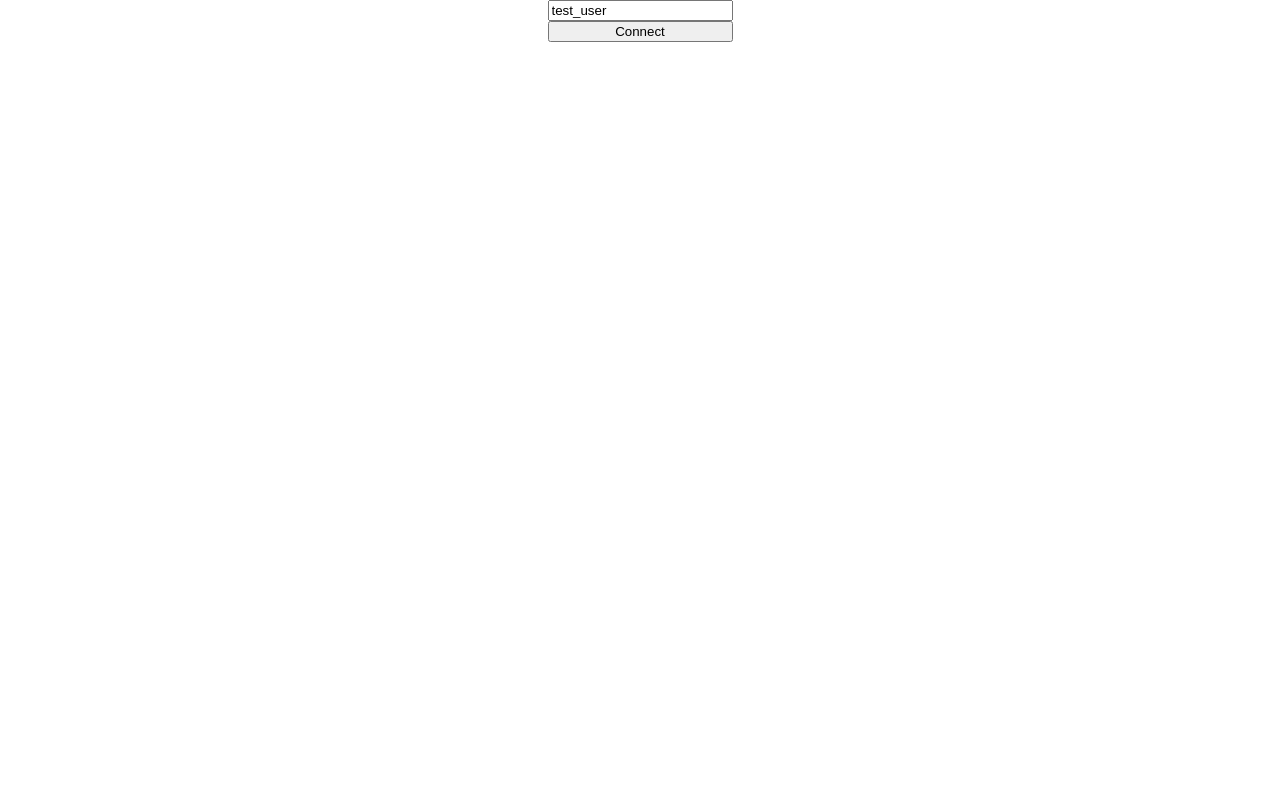
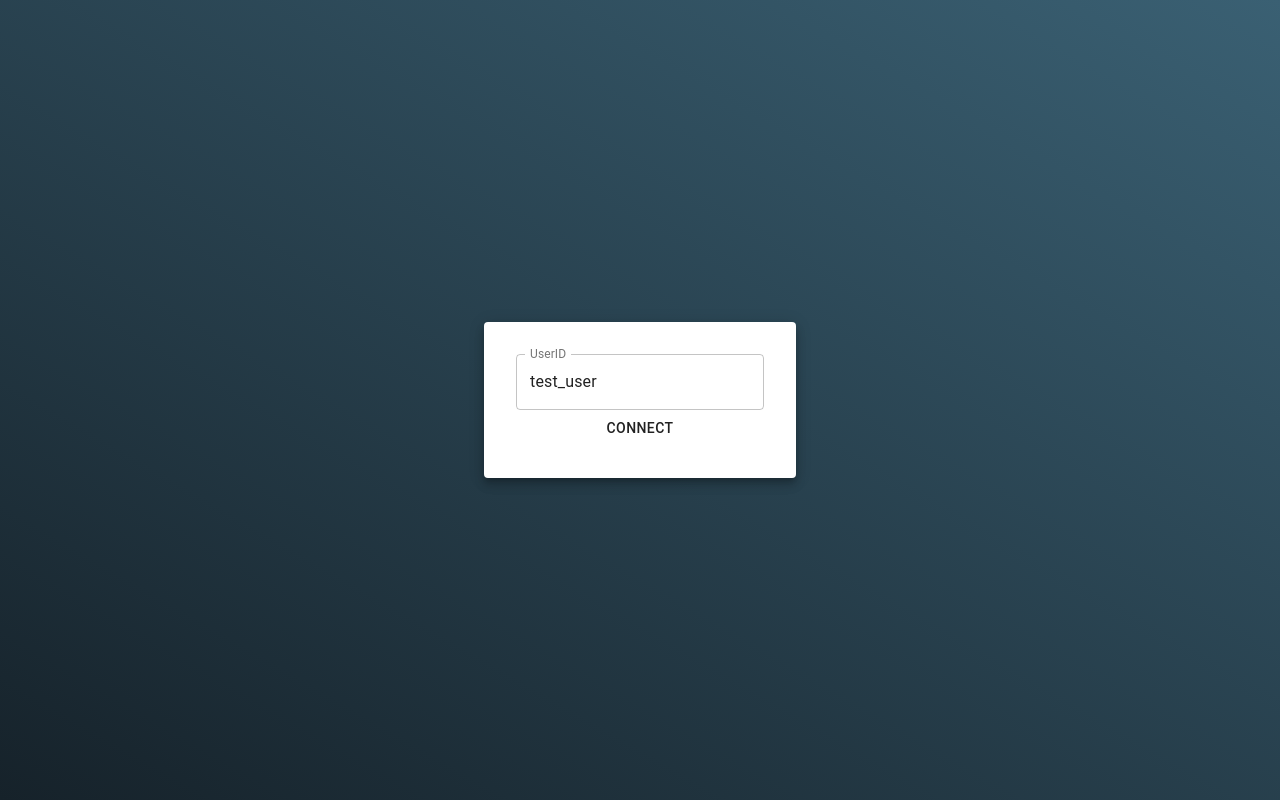
Before and after one commit to ndbaker1/BONK, a Next.js app in the folder site/: page / in a window 1280 px wide. Built offline with nearby package versions, Linux system fonts and the light colour scheme.

Commit message:
rework visuals and themes

```diff
--- a/site/pages/_app.tsx
+++ b/site/pages/_app.tsx
@@ -1,8 +1,25 @@
+import { createMuiTheme } from '@material-ui/core'
+import { ThemeProvider } from '@material-ui/styles'
 import { AppProps } from 'next/app'
 import '../styles/globals.css'
 
+const theme = createMuiTheme({
+  palette: {
+    primary: {
+      main: '#00b8b8'
+    },
+    secondary: {
+      main: '#00b8b8'
+    },
+  },
+})
+
 function MyApp({ Component, pageProps }: AppProps): JSX.Element {
-  return <Component {...pageProps} />
+  return (
+    <ThemeProvider theme={theme}>
+      <Component {...pageProps} />
+    </ThemeProvider>
+  )
 }
 
 export default MyApp
--- a/site/pages/index.tsx
+++ b/site/pages/index.tsx
@@ -1,7 +1,7 @@
 import Head from 'next/head'
 import { useEffect, useRef, useState } from 'react'
 import { ClientConnection } from '../utils/websocket-client'
-import { Slide, Snackbar } from '@material-ui/core'
+import { Button, Input, Paper, Slide, Snackbar, TextField } from '@material-ui/core'
 import { ServerEvent, ServerEventCodes } from 'utils/event-types'
 
 export default function Home(): JSX.Element {
@@ -11,14 +11,14 @@ export default function Home(): JSX.Element {
       [ServerEventCodes.ClientJoined]: (response: ServerEvent) => {
         console.log(response, userRef.current)
         if (response.client_id == userRef.current) {
-          setSession(response.session_id || '')
+          setActiveSession(response.session_id || '')
         } else {
           setNotification({ open: true, text: 'User ' + response.client_id + ' Joined!' })
         }
       },
       [ServerEventCodes.ClientLeft]: (response: ServerEvent) => {
         if (response.client_id == userRef.current) {
-          setSession('')
+          setActiveSession('')
         } else {
           setNotification({ open: true, text: 'User ' + response.client_id + ' Left!' })
         }
@@ -32,52 +32,55 @@ export default function Home(): JSX.Element {
     })
   )
 
-  const [session, setSession] = useState('')
+  const [activeSession, setActiveSession] = useState('')
+
   const [user, setUser] = useState('test_user')
   const userRef = useRef(user)
-  useEffect(() => {
-    userRef.current = user
-  }, [user])
-  const [sessionId, setSessionId] = useState('')
+  useEffect(() => { userRef.current = user }, [user])
+
+  const [inputSession, setInputSession] = useState('')
   const [notification, setNotification] = useState({ open: false, text: ' ' })
 
   return (
-    <div>
+    <div style={{ width: '100vw', height: '100vh', backgroundImage: 'linear-gradient(30deg, #16222A, #3A6073)' }}>
       <Head>
         <title>Create Next App</title>
         <link rel="icon" href="/favicon.ico" />
       </Head>
+      <div style={{ display: 'flex', flexDirection: 'column', margin: 'auto', width: '100%', height: '100%' }}>
+
+        <Paper elevation={7} style={{ display: 'flex', flexDirection: 'column', margin: 'auto', padding: '2rem' }}>
           <div style={{ display: 'flex', flexDirection: 'column', margin: 'auto' }}>
 
-        <div style={{ display: 'flex', flexDirection: 'column', margin: 'auto' }}>
-          <input value={user} onChange={(event) => setUser(event.target.value.toString())}></input>
-          <button onClick={() => {
+            <TextField label="UserID" variant="outlined" value={user} onChange={(event) => setUser(event.target.value)} />
+            <Button onClick={() => {
               clientRef.current.connect(user, {
                 open: () => setNotification({ open: true, text: 'Connected!' }),
                 error: () => setNotification({ open: true, text: 'Error: ID may already be taken.' })
               })
-          }}> Connect </button>
+            }}> Connect </Button>
 
             <div style={{ display: clientRef.current.isOpen() ? 'flex' : 'none', flexDirection: 'column', margin: 'auto' }}>
-            <button onClick={() => {
-              clientRef.current.play_card(2)
-            }}> Card 2 </button>
+              <Button onClick={() => {
+                clientRef.current.disconnect()
+              }}> Disconnect </Button>
 
-            <p>{session}</p>
-            <button onClick={() => {
+              <TextField label="Active Session" variant="outlined" value={activeSession} />
+              <Button onClick={() => {
                 clientRef.current.leave_session()
-            }}>  Leave Sessions </button>
+              }}>  Leave Sessions </Button>
 
-            <input value={sessionId} onChange={(event) => setSessionId(event.target.value)}></input>
-            <button onClick={() => {
-              clientRef.current.join_session(sessionId)
-            }}>  Join Session </button>
+              <TextField label="Target Session" variant="outlined" value={inputSession} onChange={(event) => setInputSession(event.target.value)} />
+              <Button onClick={() => {
+                clientRef.current.join_session(inputSession)
+              }}>  Join Session </Button>
 
-            <button onClick={() => {
+              <Button onClick={() => {
                 clientRef.current.create_session()
-            }}> Create Session </button>
+              }}> Create Session </Button>
             </div>
           </div>
+        </Paper>
 
         <Snackbar
           open={notification.open}
--- a/site/utils/websocket-client.ts
+++ b/site/utils/websocket-client.ts
@@ -33,6 +33,10 @@ export class ClientConnection {
     } else {
       setupConnection()
     }
+  }
+
+  public disconnect(): void {
+    this.socket?.close()
   }
 
   //=====================================
```
Also changed, not shown: site/public/vercel.svg (deleted), 1 other file (tests, documents, lock files or other folders). Lines whose indentation alone changed are shown as unchanged.
